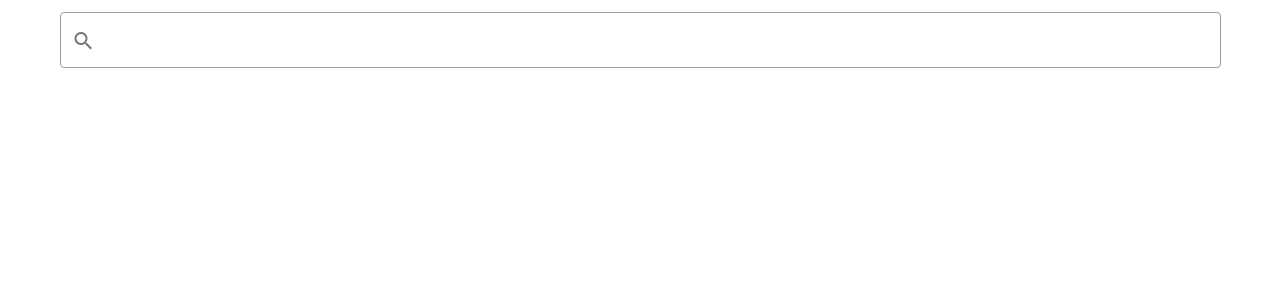
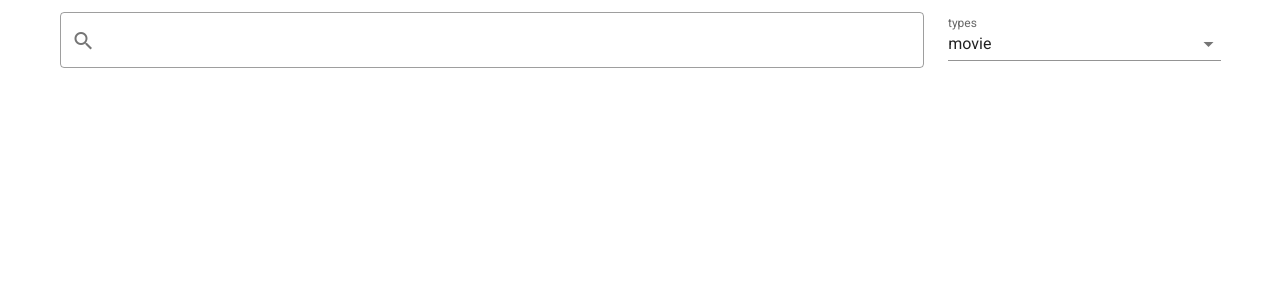
Before and after one commit to insu12021202/incross-study, a Vue app: page / in a window 1280 px wide. Shown: the top 300 px of the page. Built offline with nearby package versions, Linux system fonts and the light colour scheme.

Commit message:
Feat:검색어 필터 추가

```diff
--- a/src/components/MovieList.vue
+++ b/src/components/MovieList.vue
@@ -1,4 +1,5 @@
 <template>
+    <div>
         <v-row v-masonry item-selector=".item">
             <v-col v-for="(movie, idx) in movies" :key="idx" v-masonry-tile class="item" cols="12" lg="3" md="3" sm="6">
                 <v-card>
@@ -8,10 +9,12 @@
                         </template>
                     </v-img>
                     <v-card-title>{{ movie.Title }}</v-card-title>
-                <v-card-subtitle>{{ movie.Year }}</v-card-subtitle>
+                    <v-card-subtitle>{{ movie.Type }} ({{ movie.Year }})</v-card-subtitle>
                 </v-card>
             </v-col>
         </v-row>
+        <div class="no-result" v-if="noResults">검색 결과가 없습니다.</div>
+    </div>
 </template>
 
 <script>
@@ -19,6 +22,9 @@ export default {
     computed: {
         movies() {
             return this.$store.state.movie.movies;
+        },
+        noResults() {
+            return this.$store.state.movie.noResults;
         },
     },
     methods: {
--- a/src/components/SearchBar.vue
+++ b/src/components/SearchBar.vue
@@ -1,5 +1,6 @@
 <template>
-    <div>
+    <v-row>
+        <v-col cols="9">
             <v-text-field v-model="title" outlined clearable @keypress.enter="searchMovies">
                 <template v-slot:prepend-inner>
                     <v-icon>search</v-icon>
@@ -10,15 +11,21 @@
                 <template v-slot:append-inner>
                     <v-icon>search</v-icon>
                 </template>
-        </v-text-field>
-    </div>
+            </v-text-field></v-col
+        >
+        <v-col cols="3">
+            <v-select label="types" :items="filterTypes" v-model="type" @change="searchMovies"></v-select
+        ></v-col>
+    </v-row>
 </template>
 
 <script>
 import { mapActions } from 'vuex';
 export default {
     data() {
-        return {};
+        return {
+            filterTypes: ['movie', 'series', 'episode'],
+        };
     },
     computed: {
         title: {
@@ -27,6 +34,14 @@ export default {
             },
             set(title) {
                 this.$store.commit('movie/updateState', { title });
+            },
+        },
+        type: {
+            get() {
+                return this.$store.state.movie.type;
+            },
+            set(type) {
+                this.$store.commit('movie/updateState', { type });
             },
         },
         loading() {
@@ -38,3 +53,4 @@ export default {
     },
 };
 </script>
+<style scoped></style>
--- a/src/store/movie.js
+++ b/src/store/movie.js
@@ -4,8 +4,10 @@ export default {
     namespaced: true,
     state: () => ({
         title: '',
+        type: 'movie',
         loading: false,
         movies: [],
+        noResults: null,
     }),
     getters: {},
     mutations: {
@@ -22,17 +24,26 @@ export default {
         async fetchMovies({ state, commit }, page) {
             try {
                 const res = await axios.get(
-                    `http://www.omdbapi.com/?i=tt3896198&apikey=95aa07e&s=${state.title}&page=${page}`
+                    `http://www.omdbapi.com/?i=tt3896198&apikey=95aa07e&s=${state.title}&type=${state.type}&page=${page}`
                 );
+                if (res.data.Response === 'True') {
+                    commit('updateState', { noResults: false });
                     commit('pushIntoMovies', res.data.Search);
                     return res.data;
+                } else {
+                    commit('updateState', { noResults: true });
+                    return;
+                }
             } catch (err) {
-                console.log(err);
+                return err;
+            } finally {
+                commit('updateState', { loading: false });
             }
         },
         async searchMovies({ commit, dispatch }) {
             commit('updateState', { movies: [], loading: true });
             const data = await dispatch('fetchMovies', 1);
+            if (data) {
                 const lastPage = Math.ceil(parseInt(data.totalResults) / 10);
                 // 최대 40개까지 fetch
                 for (let i = 2; i < lastPage; i++) {
@@ -41,7 +52,7 @@ export default {
                         await dispatch('fetchMovies', i);
                     }
                 }
-            commit('updateState', { loading: false });
+            }
         },
     },
 };
```
Lines whose indentation alone changed are shown as unchanged.
